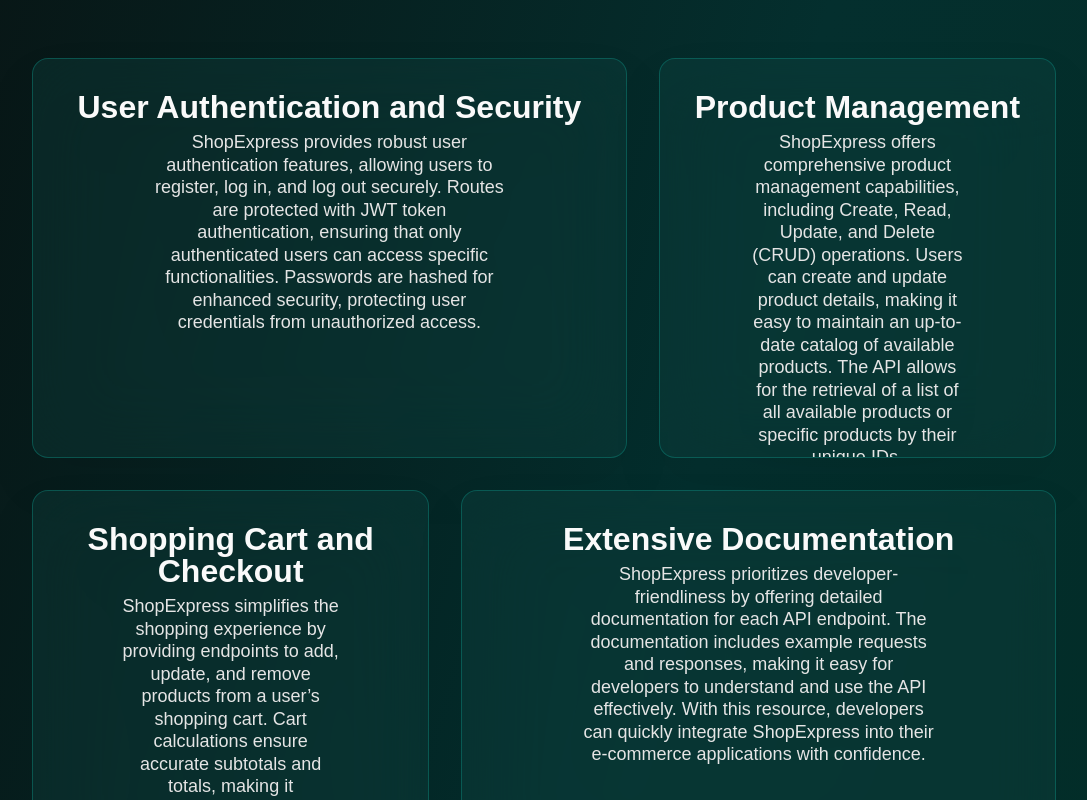
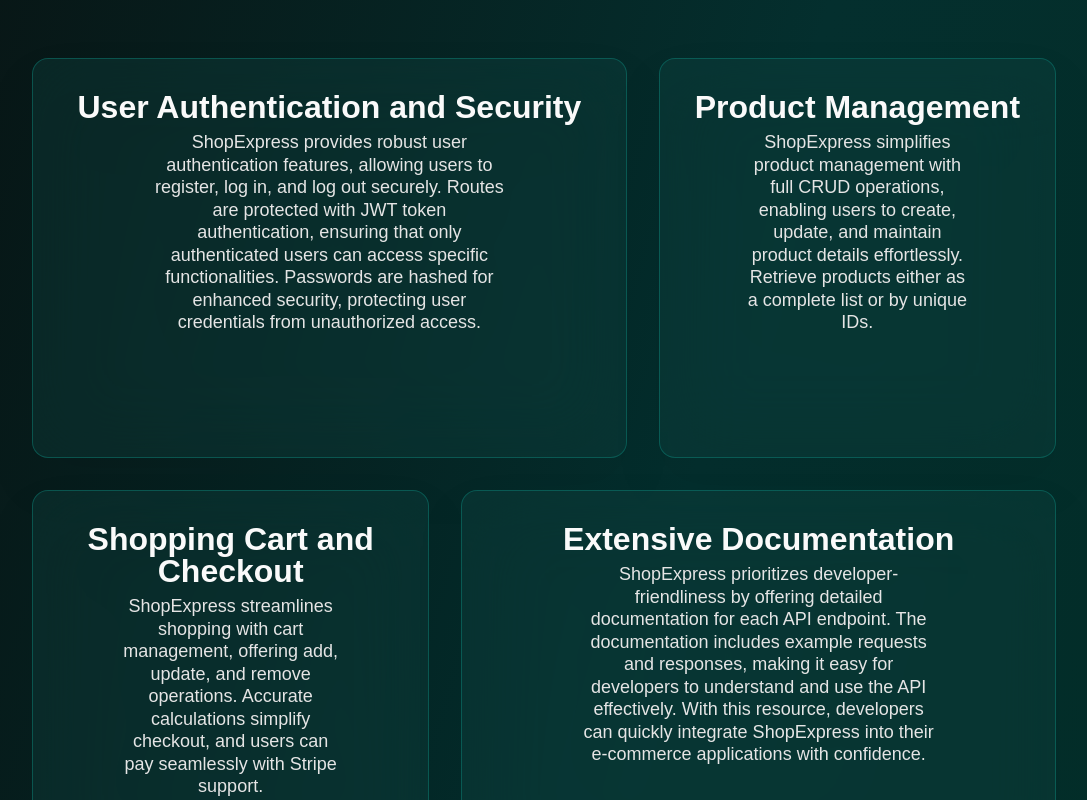
Before and after one commit to Zinedinarnaut/ShopExpress-Website, a Next.js app: page / in a window 1280 px wide. Shown: the part 1220-2020 px from the top of the page, without its empty margins (96-1183 px from the left). Built offline with nearby package versions, Linux system fonts and the light colour scheme; a web font is replaced by a local one.

Commit message:
Update page.tsx

```diff
--- a/src/app/page.tsx
+++ b/src/app/page.tsx
@@ -118,9 +118,7 @@
                   Product Management
                 </h3>
                 <p className="text-neutral-200 font-[450] text-lg text-center lg:w-2/3 leading-tight">
-                ShopExpress offers comprehensive product management capabilities, including Create, Read, Update, and Delete (CRUD) operations.
-	        Users can create and update product details, making it easy to maintain an up-to-date catalog of available products.
-	        The API allows for the retrieval of a list of all available products or specific products by their unique IDs.
+                ShopExpress simplifies product management with full CRUD operations, enabling users to create, update, and maintain product details effortlessly. Retrieve products either as a complete list or by unique IDs.
                 </p>
               </div>
             </div>
@@ -132,9 +130,7 @@
                   Shopping Cart and Checkout
                 </h3>
                 <p className="text-neutral-200 font-[450] text-lg text-center lg:w-2/3 leading-tight">
-                ShopExpress simplifies the shopping experience by providing endpoints to add, update, and remove products from a user’s shopping cart.
-	        Cart calculations ensure accurate subtotals and totals, making it straightforward to handle checkout processes.
-	        Users can seamlessly complete purchases through payment integration, with support for popular payment methods like Stripe.
+                ShopExpress streamlines shopping with cart management, offering add, update, and remove operations. Accurate calculations simplify checkout, and users can pay seamlessly with Stripe support.
                 </p>
               </div>
             </div>
```
